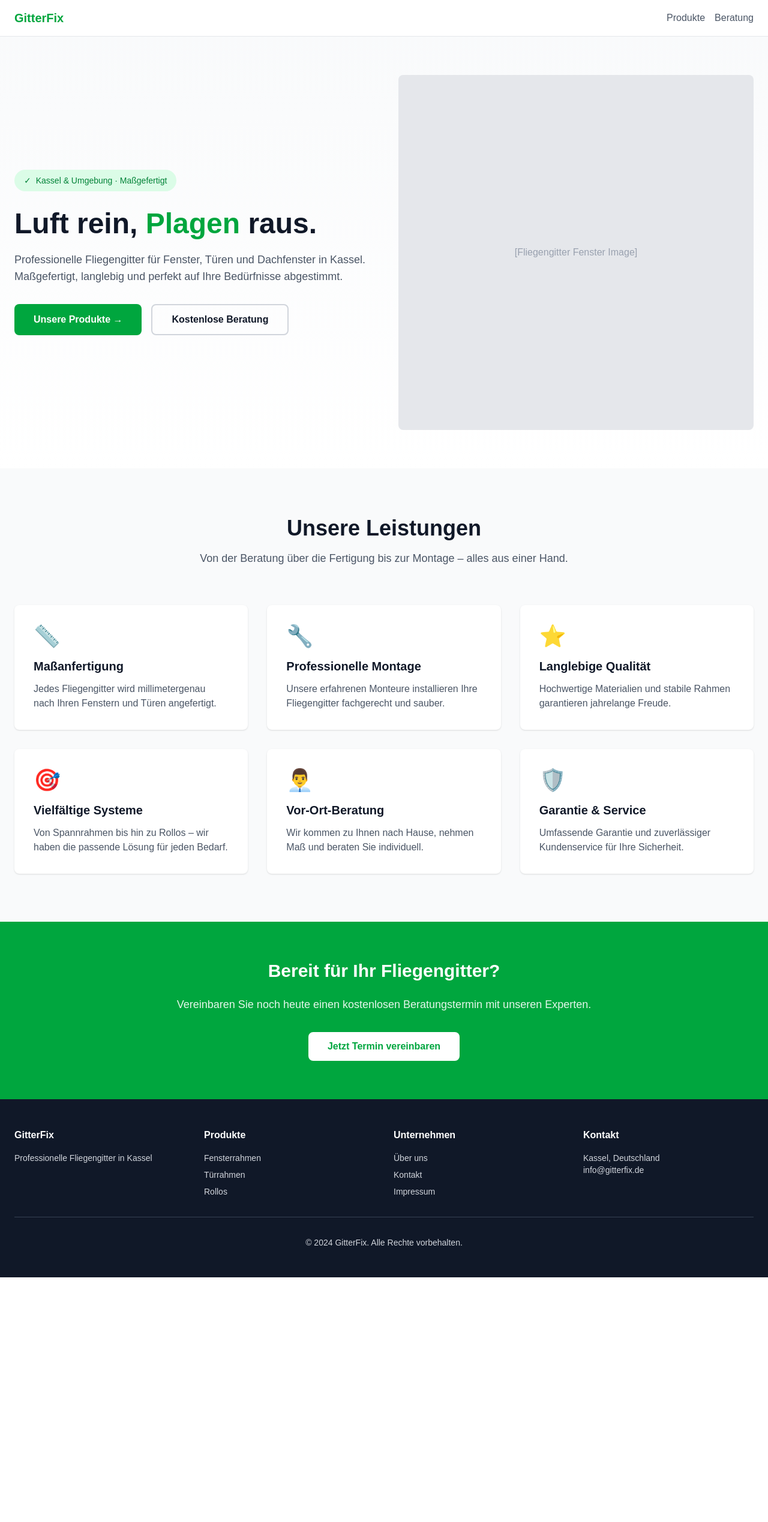
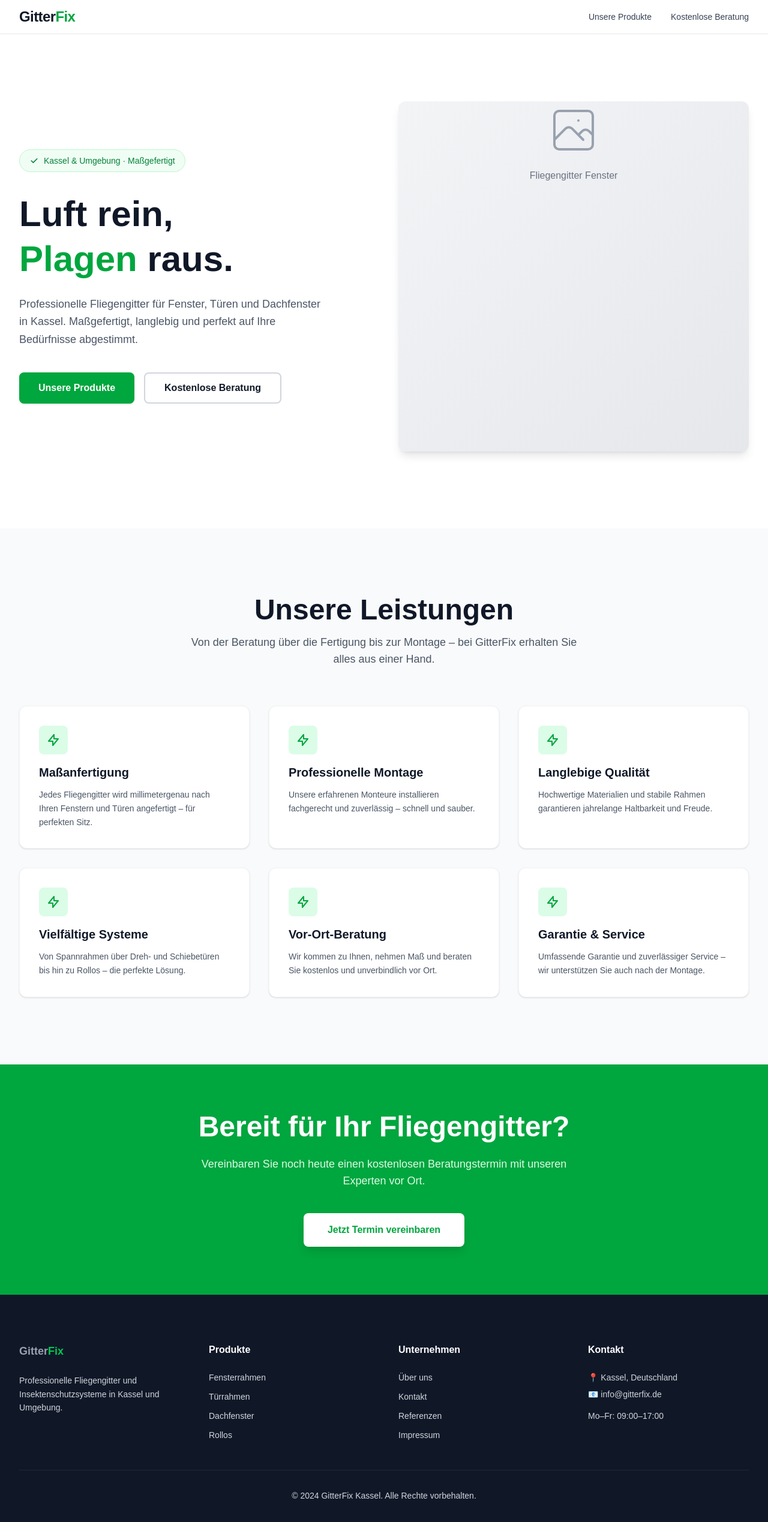
Before and after one commit to Acil-Aderbi/gitterfix, a Next.js app: page / in a window 1280 px wide. Shown: the top 2538 px of the page at 60% size. Before the commit the page ends 2130 px from the top, so only its background shows below. Built offline with nearby package versions, Linux system fonts and the light colour scheme.

Commit message:
Improve design with SVG icons, better typography, and professional layout

```diff
--- a/app/page.tsx
+++ b/app/page.tsx
@@ -1,34 +1,28 @@
 export default function Home() {
   const services = [
     {
-      icon: "📏",
       title: "Maßanfertigung",
-      description: "Jedes Fliegengitter wird millimetergenau nach Ihren Fenstern und Türen angefertigt."
+      description: "Jedes Fliegengitter wird millimetergenau nach Ihren Fenstern und Türen angefertigt – für perfekten Sitz."
     },
     {
-      icon: "🔧",
       title: "Professionelle Montage",
-      description: "Unsere erfahrenen Monteure installieren Ihre Fliegengitter fachgerecht und sauber."
+      description: "Unsere erfahrenen Monteure installieren fachgerecht und zuverlässig – schnell und sauber."
     },
     {
-      icon: "⭐",
       title: "Langlebige Qualität",
-      description: "Hochwertige Materialien und stabile Rahmen garantieren jahrelange Freude."
+      description: "Hochwertige Materialien und stabile Rahmen garantieren jahrelange Haltbarkeit und Freude."
     },
     {
-      icon: "🎯",
       title: "Vielfältige Systeme",
-      description: "Von Spannrahmen bis hin zu Rollos – wir haben die passende Lösung für jeden Bedarf."
+      description: "Von Spannrahmen über Dreh- und Schiebetüren bis hin zu Rollos – die perfekte Lösung."
     },
     {
-      icon: "👨‍💼",
       title: "Vor-Ort-Beratung",
-      description: "Wir kommen zu Ihnen nach Hause, nehmen Maß und beraten Sie individuell."
+      description: "Wir kommen zu Ihnen, nehmen Maß und beraten Sie kostenlos und unverbindlich vor Ort."
     },
     {
-      icon: "🛡️",
       title: "Garantie & Service",
-      description: "Umfassende Garantie und zuverlässiger Kundenservice für Ihre Sicherheit."
+      description: "Umfassende Garantie und zuverlässiger Service – wir unterstützen Sie auch nach der Montage."
     }
   ];
 
@@ -36,39 +30,45 @@ export default function Home() {
     <div className="min-h-screen bg-white">
       {/* Navigation */}
       <nav className="sticky top-0 z-50 bg-white border-b border-gray-200">
-        <div className="max-w-7xl mx-auto px-6 py-4 flex items-center justify-between">
-          <div className="text-xl font-bold text-green-600">GitterFix</div>
-          <div className="flex gap-4">
-            <button className="text-gray-600 hover:text-gray-900">Produkte</button>
-            <button className="text-gray-600 hover:text-gray-900">Beratung</button>
+        <div className="max-w-7xl mx-auto px-4 sm:px-6 lg:px-8 py-3 flex items-center justify-between">
+          <div className="text-2xl font-bold tracking-tight">
+            <span className="text-gray-900">Gitter</span>
+            <span className="text-green-600">Fix</span>
+          </div>
+          <div className="hidden sm:flex gap-8">
+            <a href="#" className="text-gray-700 hover:text-gray-900 font-medium text-sm">Unsere Produkte</a>
+            <a href="#" className="text-gray-700 hover:text-gray-900 font-medium text-sm">Kostenlose Beratung</a>
           </div>
         </div>
       </nav>
 
       {/* Hero Section */}
-      <section className="relative bg-gradient-to-b from-gray-50 to-white">
-        <div className="max-w-7xl mx-auto px-6 py-16">
+      <section className="relative pt-20 pb-24 sm:pt-28 sm:pb-32">
+        <div className="max-w-7xl mx-auto px-4 sm:px-6 lg:px-8">
           <div className="grid md:grid-cols-2 gap-12 items-center">
             <div>
               {/* Badge */}
-              <div className="inline-flex items-center gap-2 bg-green-100 text-green-700 px-4 py-2 rounded-full text-sm font-medium mb-6">
-                <span>✓</span>
+              <div className="inline-flex items-center gap-2 bg-green-50 border border-green-200 text-green-700 px-4 py-2 rounded-full text-sm font-medium mb-8">
+                <svg className="w-4 h-4" fill="currentColor" viewBox="0 0 20 20">
+                  <path fillRule="evenodd" d="M16.707 5.293a1 1 0 010 1.414l-8 8a1 1 0 01-1.414 0l-4-4a1 1 0 011.414-1.414L8 12.586l7.293-7.293a1 1 0 011.414 0z" clipRule="evenodd" />
+                </svg>
                 <span>Kassel & Umgebung · Maßgefertigt</span>
               </div>
 
               {/* Headline */}
-              <h1 className="text-5xl font-bold text-gray-900 mb-4 leading-tight">
-                Luft rein, <span className="text-green-600">Plagen</span> raus.
+              <h1 className="text-5xl sm:text-6xl font-bold text-gray-900 mb-6 leading-tight">
+                Luft rein, <br/>
+                <span className="text-green-600">Plagen</span> raus.
               </h1>
 
-              <p className="text-lg text-gray-600 mb-8">
+              <p className="text-lg text-gray-600 mb-10 leading-relaxed max-w-lg">
                 Professionelle Fliegengitter für Fenster, Türen und Dachfenster in Kassel. Maßgefertigt, langlebig und perfekt auf Ihre Bedürfnisse abgestimmt.
               </p>
 
               {/* CTA Buttons */}
-              <div className="flex gap-4">
-                <button className="bg-green-600 text-white px-8 py-3 rounded-lg font-semibold hover:bg-green-700 transition">
-                  Unsere Produkte →
+              <div className="flex flex-col sm:flex-row gap-4">
+                <button className="bg-green-600 text-white px-8 py-3 rounded-lg font-semibold hover:bg-green-700 transition shadow-sm">
+                  Unsere Produkte
                 </button>
                 <button className="border-2 border-gray-300 text-gray-900 px-8 py-3 rounded-lg font-semibold hover:border-gray-400 transition">
                   Kostenlose Beratung
@@ -77,32 +77,39 @@ export default function Home() {
             </div>
 
             {/* Hero Image */}
-            <div className="bg-gray-200 rounded-lg aspect-square flex items-center justify-center">
-              <span className="text-gray-400 text-center px-4">
-                [Fliegengitter Fenster Image]
-              </span>
+            <div className="hidden md:block bg-gradient-to-br from-gray-100 to-gray-200 rounded-xl aspect-square flex items-center justify-center shadow-lg">
+              <div className="text-center">
+                <svg className="w-24 h-24 text-gray-400 mx-auto mb-4" fill="none" stroke="currentColor" viewBox="0 0 24 24">
+                  <path strokeLinecap="round" strokeLinejoin="round" strokeWidth={1} d="M4 16l4.586-4.586a2 2 0 012.828 0L16 16m-2-2l1.586-1.586a2 2 0 012.828 0L20 14m-6-6h.01M6 20h12a2 2 0 002-2V6a2 2 0 00-2-2H6a2 2 0 00-2 2v12a2 2 0 002 2z" />
+                </svg>
+                <p className="text-gray-500">Fliegengitter Fenster</p>
+              </div>
             </div>
           </div>
         </div>
       </section>
 
       {/* Services Section */}
-      <section className="bg-gray-50 py-20">
-        <div className="max-w-7xl mx-auto px-6">
+      <section className="bg-gray-50 py-20 sm:py-28">
+        <div className="max-w-7xl mx-auto px-4 sm:px-6 lg:px-8">
           <div className="text-center mb-16">
-            <h2 className="text-4xl font-bold text-gray-900 mb-4">Unsere Leistungen</h2>
-            <p className="text-lg text-gray-600">
-              Von der Beratung über die Fertigung bis zur Montage – alles aus einer Hand.
+            <h2 className="text-4xl sm:text-5xl font-bold text-gray-900 mb-4">Unsere Leistungen</h2>
+            <p className="text-lg text-gray-600 max-w-2xl mx-auto">
+              Von der Beratung über die Fertigung bis zur Montage – bei GitterFix erhalten Sie alles aus einer Hand.
             </p>
           </div>
 
           {/* Services Grid */}
           <div className="grid md:grid-cols-3 gap-8">
             {services.map((service, index) => (
-              <div key={index} className="bg-white p-8 rounded-lg shadow-sm hover:shadow-md transition">
-                <div className="text-4xl mb-4">{service.icon}</div>
+              <div key={index} className="bg-white p-8 rounded-xl shadow-sm hover:shadow-lg transition border border-gray-100">
+                <div className="w-12 h-12 bg-green-100 rounded-lg flex items-center justify-center mb-4">
+                  <svg className="w-6 h-6 text-green-600" fill="none" stroke="currentColor" viewBox="0 0 24 24">
+                    <path strokeLinecap="round" strokeLinejoin="round" strokeWidth={2} d="M13 10V3L4 14h7v7l9-11h-7z" />
+                  </svg>
+                </div>
                 <h3 className="text-xl font-bold text-gray-900 mb-3">{service.title}</h3>
-                <p className="text-gray-600">{service.description}</p>
+                <p className="text-gray-600 text-sm leading-relaxed">{service.description}</p>
               </div>
             ))}
           </div>
@@ -110,50 +117,58 @@ export default function Home() {
       </section>
 
       {/* CTA Section */}
-      <section className="bg-green-600 text-white py-16">
-        <div className="max-w-4xl mx-auto px-6 text-center">
-          <h2 className="text-3xl font-bold mb-6">Bereit für Ihr Fliegengitter?</h2>
-          <p className="text-lg mb-8 opacity-90">
-            Vereinbaren Sie noch heute einen kostenlosen Beratungstermin mit unseren Experten.
+      <section className="bg-green-600 text-white py-16 sm:py-20">
+        <div className="max-w-4xl mx-auto px-4 sm:px-6 lg:px-8 text-center">
+          <h2 className="text-4xl sm:text-5xl font-bold mb-6">Bereit für Ihr Fliegengitter?</h2>
+          <p className="text-lg text-green-100 mb-10 max-w-2xl mx-auto">
+            Vereinbaren Sie noch heute einen kostenlosen Beratungstermin mit unseren Experten vor Ort.
           </p>
-          <button className="bg-white text-green-600 px-8 py-3 rounded-lg font-semibold hover:bg-gray-100 transition">
+          <button className="bg-white text-green-600 px-10 py-4 rounded-lg font-semibold hover:bg-gray-50 transition shadow-lg">
             Jetzt Termin vereinbaren
           </button>
         </div>
       </section>
 
       {/* Footer */}
-      <footer className="bg-gray-900 text-gray-300 py-12">
-        <div className="max-w-7xl mx-auto px-6">
-          <div className="grid md:grid-cols-4 gap-8 mb-8">
+      <footer className="bg-gray-900 text-gray-300 py-16 sm:py-20">
+        <div className="max-w-7xl mx-auto px-4 sm:px-6 lg:px-8">
+          <div className="grid sm:grid-cols-2 md:grid-cols-4 gap-12 mb-12">
             <div>
-              <h4 className="font-bold text-white mb-4">GitterFix</h4>
-              <p className="text-sm">Professionelle Fliegengitter in Kassel</p>
+              <h4 className="font-bold text-white mb-6 text-lg">
+                <span className="text-gray-400">Gitter</span>
+                <span className="text-green-500">Fix</span>
+              </h4>
+              <p className="text-sm leading-relaxed">
+                Professionelle Fliegengitter und Insektenschutzsysteme in Kassel und Umgebung.
+              </p>
             </div>
             <div>
-              <h4 className="font-bold text-white mb-4">Produkte</h4>
-              <ul className="text-sm space-y-2">
-                <li><a href="#" className="hover:text-white">Fensterrahmen</a></li>
-                <li><a href="#" className="hover:text-white">Türrahmen</a></li>
-                <li><a href="#" className="hover:text-white">Rollos</a></li>
+              <h4 className="font-bold text-white mb-6">Produkte</h4>
+              <ul className="text-sm space-y-3">
+                <li><a href="#" className="hover:text-white transition">Fensterrahmen</a></li>
+                <li><a href="#" className="hover:text-white transition">Türrahmen</a></li>
+                <li><a href="#" className="hover:text-white transition">Dachfenster</a></li>
+                <li><a href="#" className="hover:text-white transition">Rollos</a></li>
               </ul>
             </div>
             <div>
-              <h4 className="font-bold text-white mb-4">Unternehmen</h4>
-              <ul className="text-sm space-y-2">
-                <li><a href="#" className="hover:text-white">Über uns</a></li>
-                <li><a href="#" className="hover:text-white">Kontakt</a></li>
-                <li><a href="#" className="hover:text-white">Impressum</a></li>
+              <h4 className="font-bold text-white mb-6">Unternehmen</h4>
+              <ul className="text-sm space-y-3">
+                <li><a href="#" className="hover:text-white transition">Über uns</a></li>
+                <li><a href="#" className="hover:text-white transition">Kontakt</a></li>
+                <li><a href="#" className="hover:text-white transition">Referenzen</a></li>
+                <li><a href="#" className="hover:text-white transition">Impressum</a></li>
               </ul>
             </div>
             <div>
-              <h4 className="font-bold text-white mb-4">Kontakt</h4>
-              <p className="text-sm">Kassel, Deutschland</p>
-              <p className="text-sm">info@gitterfix.de</p>
+              <h4 className="font-bold text-white mb-6">Kontakt</h4>
+              <p className="text-sm mb-2">📍 Kassel, Deutschland</p>
+              <p className="text-sm mb-4">📧 info@gitterfix.de</p>
+              <p className="text-sm">Mo–Fr: 09:00–17:00</p>
             </div>
           </div>
-          <div className="border-t border-gray-700 pt-8 text-sm text-center">
-            <p>&copy; 2024 GitterFix. Alle Rechte vorbehalten.</p>
+          <div className="border-t border-gray-800 pt-8 text-sm text-center">
+            <p>&copy; 2024 GitterFix Kassel. Alle Rechte vorbehalten.</p>
           </div>
         </div>
       </footer>
```
